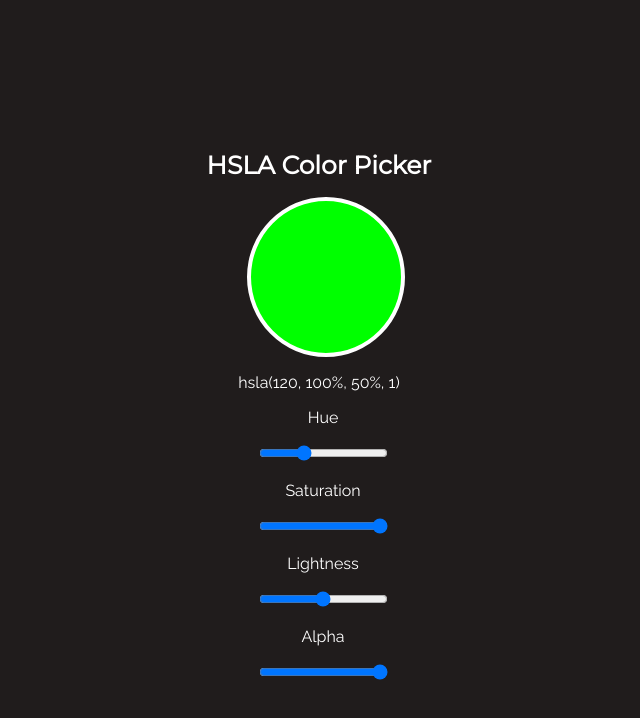
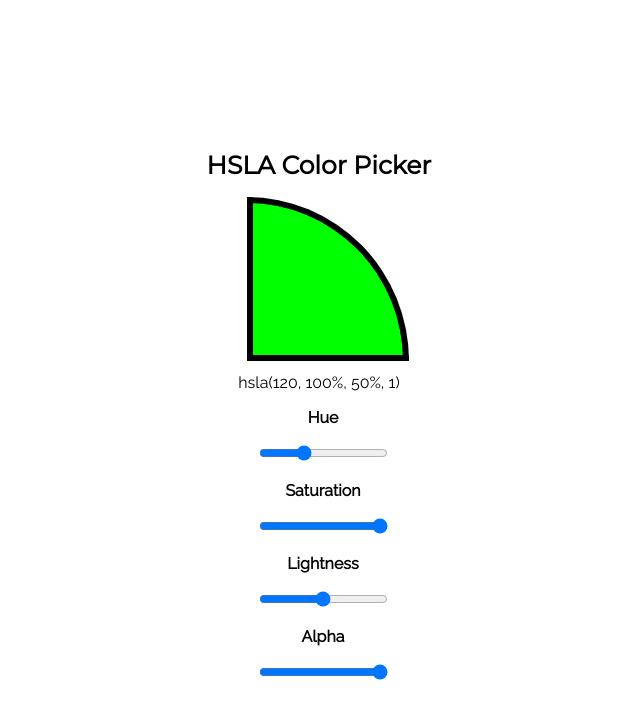
Before and after one commit to cmhfl92/react-to-future, a React app: page / in a window 1280 px wide. Shown: the whole page, without its empty margins (321-961 px from the left). Built offline with nearby package versions, Linux system fonts and the light colour scheme; some packages are replaced by stand-ins of ours.

Commit message:
style updated

```diff
--- a/src/styles/screen.scss
+++ b/src/styles/screen.scss
@@ -12,7 +12,7 @@ html {
   align-items: center;
   flex-direction: column;
   margin: 0;
-  background-color: hsla(360, 100%, 1%, 0.89);
+  background-color: hsla(360, 100%, 100%, 1);
 }
 
 h1 {
@@ -20,15 +20,15 @@ h1 {
   font-size: 25px;
   text-align: center;
   padding-top: 5em;
-  color: #fff;
+  color: black;
 }
 
 div.box {
   padding-top: 2em;
   width: 150px;
   height: 120px;
-  border: solid #fff 4px;
-  border-radius: 50%;
+  border: 6px solid black;
+  border-top-right-radius: 100%;
 }
 
 figure {
@@ -39,7 +39,7 @@ figure {
 p {
   font-family: 'Raleway', sans-serif;
   text-align: center;
-  color: #fff;
+  color: black;
 }
 
 ul {
@@ -47,4 +47,6 @@ ul {
   list-style: none;
   padding-right: 2em;
   text-align: center;
+  color: black;
+  font-weight: bold;
 }
```
